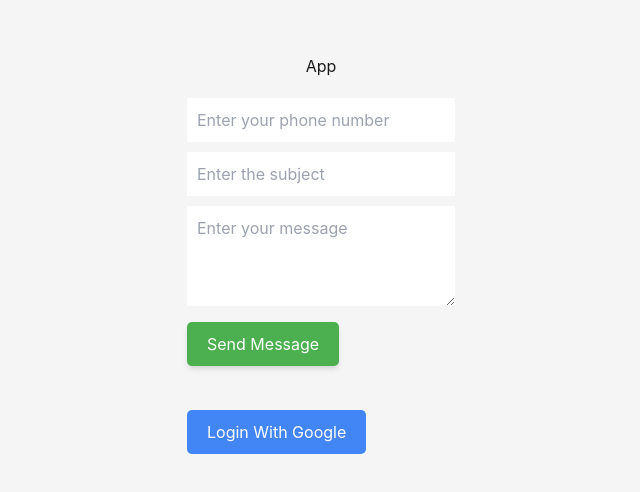
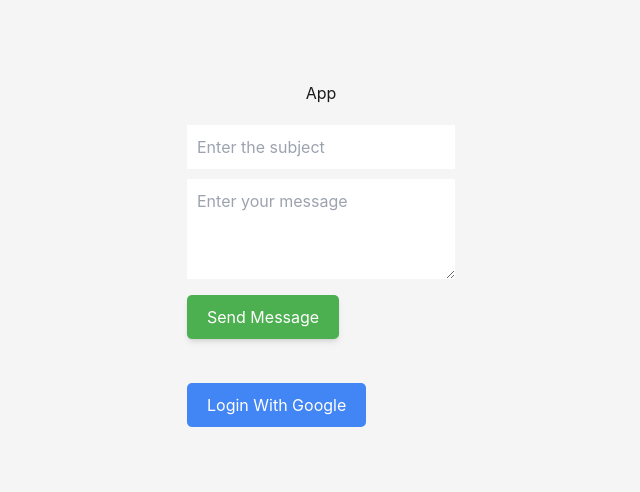
Before and after one commit to Antholem/web-portfolio, a React (Create React App) app in the folder portfolio/client/: page / in a window 1280 px wide. Shown: the part 136-628 px from the top of the page, without its empty margins (319-959 px from the left). Built offline with nearby package versions, Linux system fonts and the light colour scheme.

Commit message:
Email template

```diff
--- a/portfolio/client/src/views/Email.js
+++ b/portfolio/client/src/views/Email.js
@@ -6,7 +6,6 @@ import { auth } from "../config/firebase";
 const Email = () => {
     const [email, setEmail] = useState("");
     const [photo, setPhoto] = useState("");
-    const [phoneNumber, setPhoneNumber] = useState("");
     const [subject, setSubject] = useState("");
     const [message, setMessage] = useState("");
     const [userLoggedIn, setUserLoggedIn] = useState(false);
@@ -42,7 +41,6 @@ const Email = () => {
             name: auth.currentUser?.displayName,
             photo: auth.currentUser?.photoURL,
             email: email,
-            phoneNumber: phoneNumber,
             subject: subject,
             message: message,
         };
@@ -73,15 +71,6 @@ const Email = () => {
                 </div>
             )}
             <form onSubmit={handleSend}>
-                <div>
-                    <input
-                        type="text"
-                        value={phoneNumber}
-                        placeholder="Enter your phone number"
-                        onChange={(e) => setPhoneNumber(e.target.value)}
-                        style={{ width: "100%", padding: "10px", marginBottom: "10px" }}
-                    />
-                </div>
                 <div>
                     <input
                         type="text"
```
Also changed, not shown: 1 other file (tests, documents, lock files or other folders).
